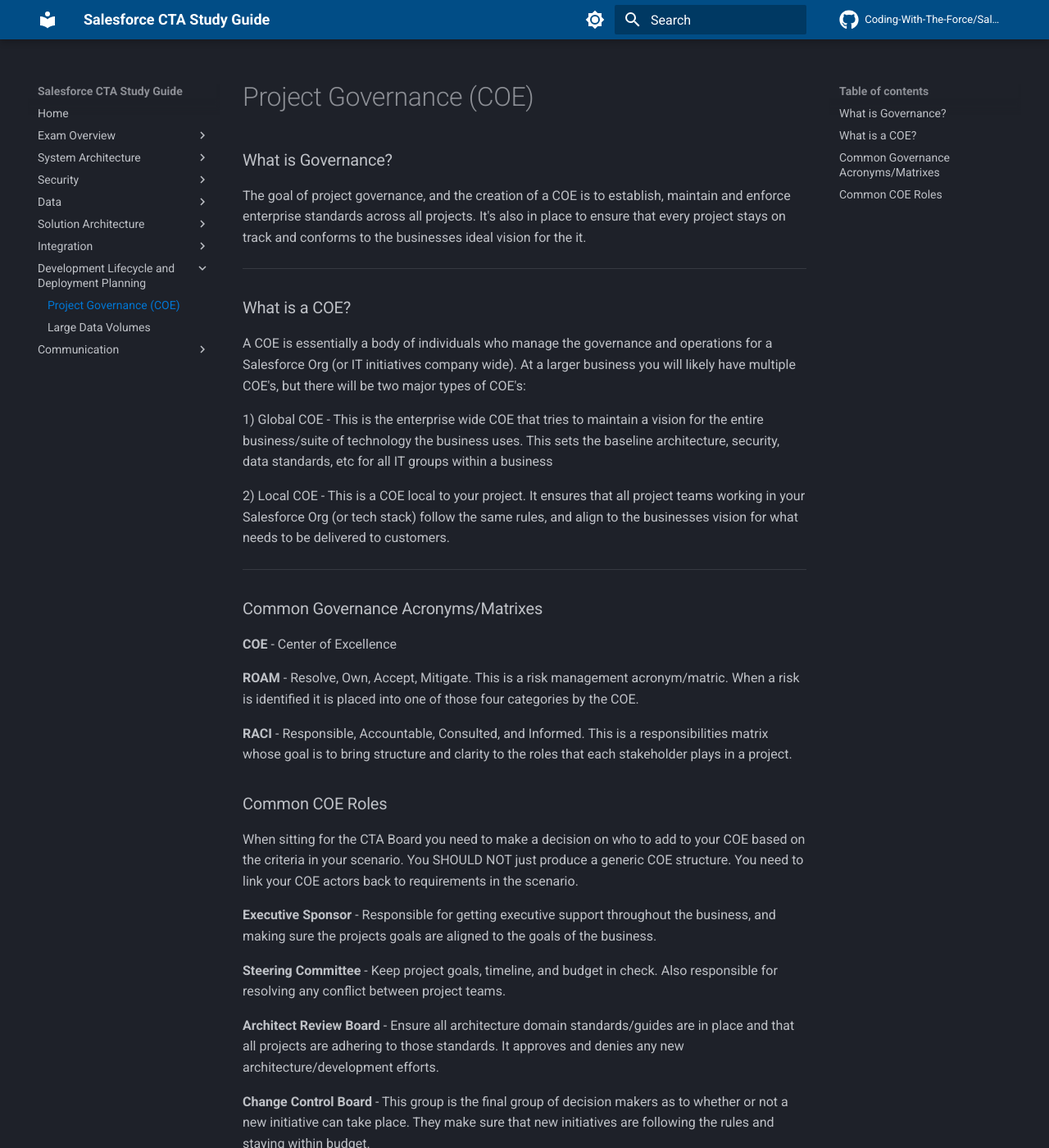
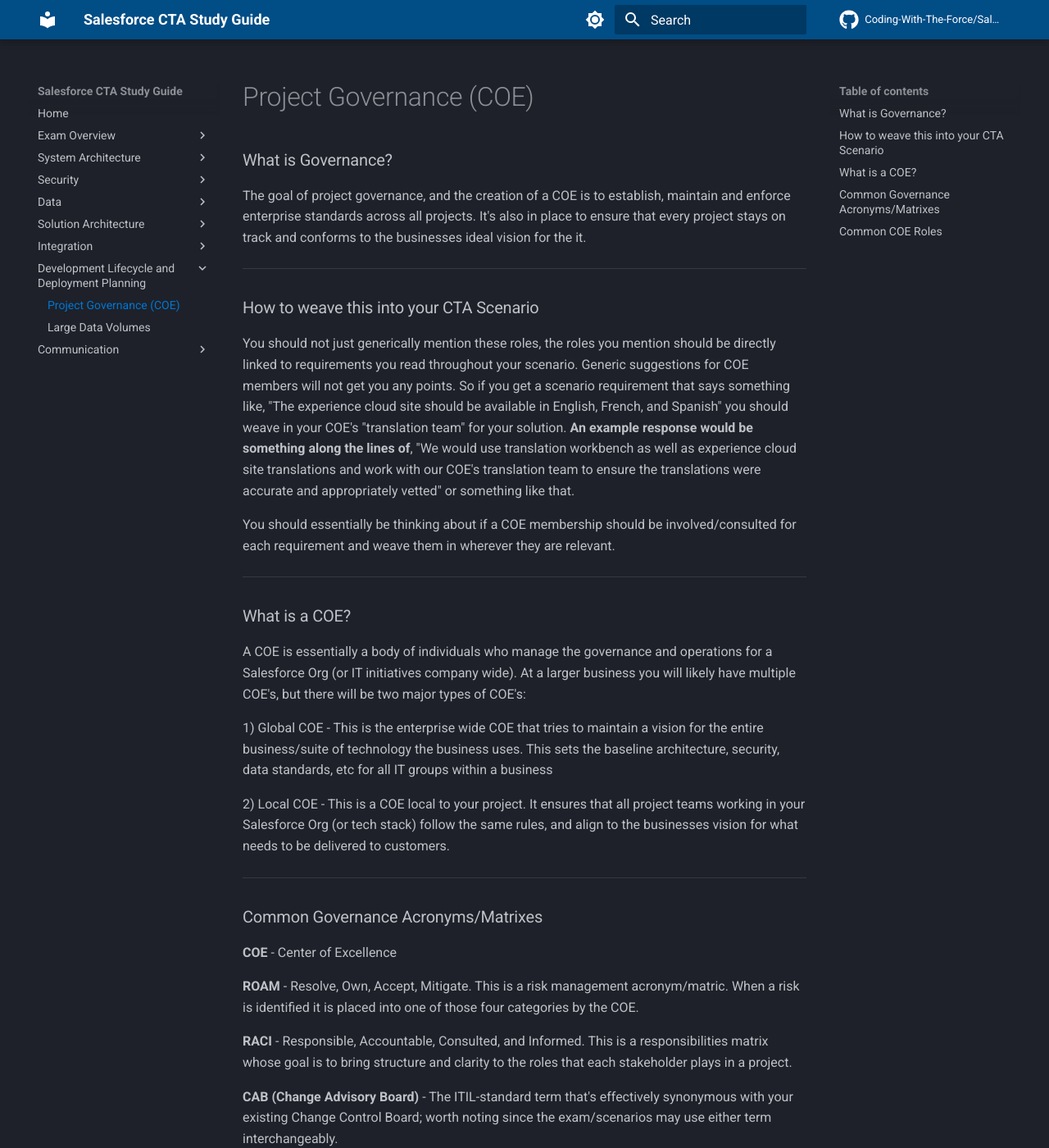
Before and after one commit to Coding-With-The-Force/Salesforce-CTA-Study-Guide, an MkDocs documentation site: the page built from docs/04)-Project-Governance-(COE).md, in a window 1280 px wide and 1400 px high. Shown: the whole window at 82% size. Built offline with MkDocs 1.6.1 and Material for MkDocs 9.7.7, drawn with Linux system fonts in a browser that asks for light colours; comment, search, counter and statistics services are not loaded; some of the changed text lies outside the part shown.

Commit message:
Improved project governance documentation

```diff
--- a/docs/04)-Project-Governance-(COE).md
+++ b/docs/04)-Project-Governance-(COE).md
@@ -1,6 +1,14 @@
 ### What is Governance?
 
 The goal of project governance, and the creation of a COE is to establish, maintain and enforce enterprise standards across all projects. It's also in place to ensure that every project stays on track and conforms to the businesses ideal vision for the it.
+
+***
+
+### How to weave this into your CTA Scenario
+
+You should not just generically mention these roles, the roles you mention should be directly linked to requirements you read throughout your scenario. Generic suggestions for COE members will not get you any points. So if you get a scenario requirement that says something like, "The experience cloud site should be available in English, French, and Spanish" you should weave in your COE's "translation team" for your solution. **An example response would be something along the lines of**, "We would use translation workbench as well as experience cloud site translations and work with our COE's translation team to ensure the translations were accurate and appropriately vetted" or something like that.
+
+You should essentially be thinking about if a COE membership should be involved/consulted for each requirement and weave them in wherever they are relevant.
 
 ***
 
@@ -21,6 +29,13 @@
 **ROAM** - Resolve, Own, Accept, Mitigate. This is a risk management acronym/matric. When a risk is identified it is placed into one of those four categories by the COE.
 
 **RACI** - Responsible, Accountable, Consulted, and Informed. This is a responsibilities matrix whose goal is to bring structure and clarity to the roles that each stakeholder plays in a project.
+
+**CAB (Change Advisory Board)** - The ITIL-standard term that's effectively synonymous with your existing Change Control Board; worth noting since the exam/scenarios may use either term interchangeably.
+
+**DACI (Driver, Approver, Contributor, Informed)** - An alternative to RACI you'll sometimes see cited as a lighter-weight decision-making matrix.
+
+***
+
 
 ### Common COE Roles
 
@@ -46,6 +61,6 @@
 
 **Translations Team** - Team is in charge of ensuring any/all translation work required follows the same quality control guidelines.
 
-**Data Steward** -
+**Data Steward** - A business-aligned role accountable for the quality, definition, and appropriate use of a specific data domain (Accounts, Products, etc). Defines data standards, business rules, and data quality metrics, and works with IT to get them enforced. Owns the "what" and "why" of the data, not where or how it's physically stored.
 
-**Data Custodian** -
+**Data Custodian** - A technical/IT-aligned role responsible for the safe day-to-day storage, security, and technical management of data (backups, access controls, encryption, retention enforcement). Implements the policies that Data Stewards (and, at a higher level, Data Owners) define. Owns the "how" of managing the data infrastructure, not its business meaning.
```
